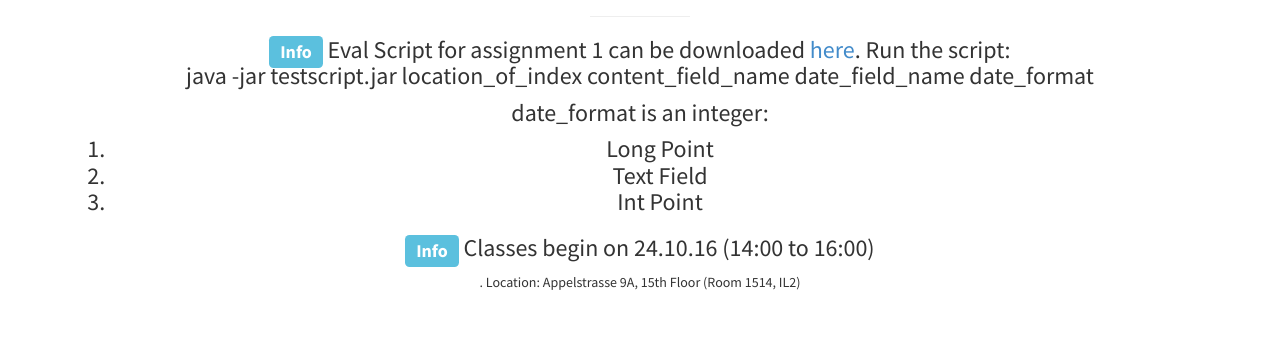
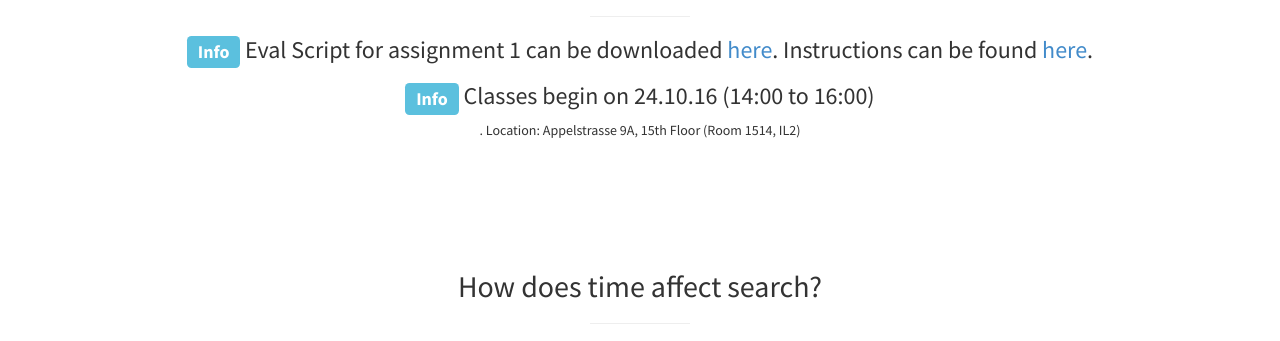
Before and after one commit to singhL3S/TempIR, a plain HTML site: page index.html in a window 1280 px wide. Shown: the part 437-778 px from the top of the page. Drawn offline with Linux system fonts and the light colour scheme.

Commit message:
instructions on how to run script

```diff
--- a/index.html
+++ b/index.html
@@ -124,18 +124,8 @@
                 <hr class="small">
                 <ul class="list-unstyled">
 
-                  <li> <h3><span class="label label-info">Info</span> Eval Script for assignment 1 can be downloaded <a href="./lectures/testscript.jar">here</a>. Run the script:
-                  <p>
-                     java -jar testscript.jar location_of_index content_field_name date_field_name date_format
-                  </p>
-                  <p>
-                      date_format is an integer:
-                      <ol>
-                          <li>Long Point</li>
-                          <li>Text Field</li>
-                          <li>Int Point</li>
-                      </ol>
-                  </p>
+                  <li> <h3><span class="label label-info">Info</span> Eval Script for assignment 1 can be downloaded <a href="./lectures/testscript.jar">here</a>. Instructions can be found <a href="./lectures/instructions_assignment1.txt">here</a>.
+
                    </li>
 
                   <li> <h3><span class="label label-info">Info</span> Classes begin on 24.10.16 (14:00 to 16:00)</h3>. Location: Appelstrasse 9A, 15th Floor (Room 1514, IL2) </li>
```
Also changed, not shown: lectures/instructions_assignment1.txt (added, +9 -0 lines).
